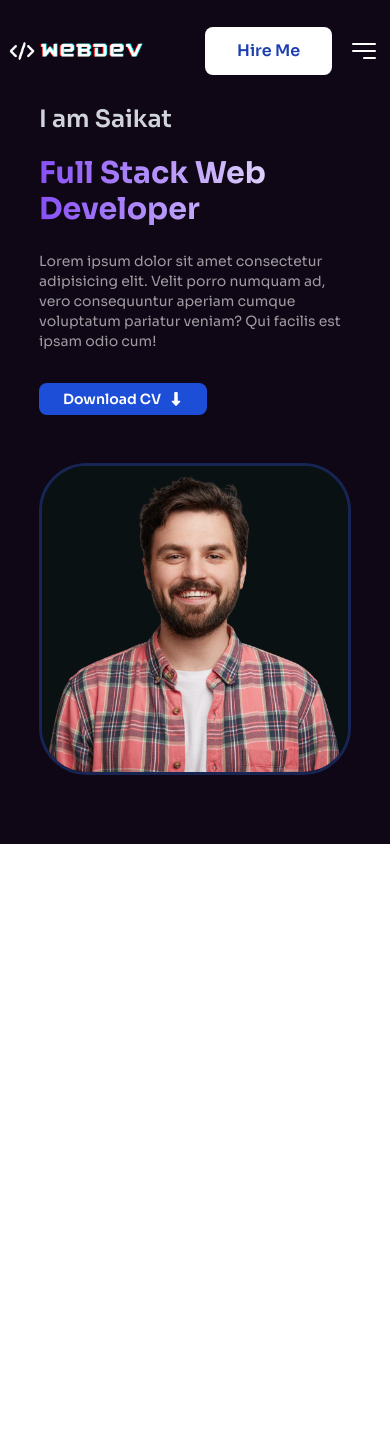
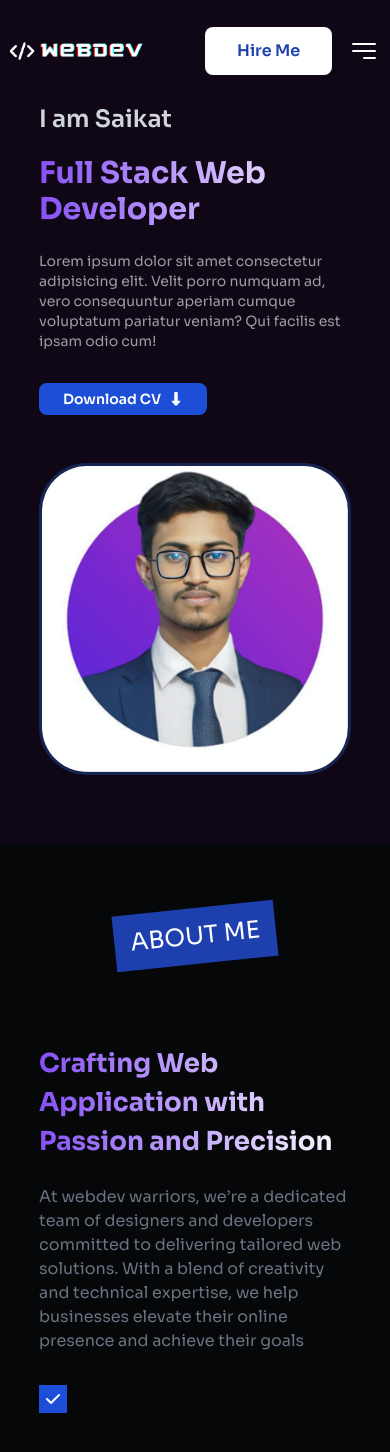
Before and after one commit to codeftsaikat/portfolio, a Next.js app: page / in a window 390 px wide. Shown: the top 1452 px of the page. Before the commit the page ends 844 px from the top, so only its background shows below. Built offline with nearby package versions, Linux system fonts and the light colour scheme.

Commit message:
Implement about section with text content and responsive styling

```diff
--- a/Data/data.ts
+++ b/Data/data.ts
@@ -3,7 +3,7 @@ export const BaseInfo = {
     position: "Full Stack Web Developer",
     description:
       "Lorem ipsum dolor sit amet consectetur adipisicing elit. Velit porro numquam ad, vero consequuntur aperiam cumque voluptatum pariatur veniam? Qui facilis est ipsam odio cum!",
-    profilePic: "/images/hero.png",
+    profilePic: "/images/saikat_profile.jpg",
   };
 
   export const aboutInfo = {
--- /dev/null
+++ b/components/Helper/SectionHeading.tsx
@@ -0,0 +1,15 @@
+import React, { ReactNode } from "react";
+
+type Props = {
+  children: ReactNode;
+};
+
+const SectionHeading = ({ children }: Props) => {
+  return (
+    <h1 className="bg-blue-800 w-fit text-center px-4 py-3 mx-auto text-white text-2xl sm:text-3xl md:text-4xl uppercase -rotate-6">
+      {children}
+    </h1>
+  );
+};
+
+export default SectionHeading;
--- /dev/null
+++ b/components/Home/About/About.tsx
@@ -0,0 +1,34 @@
+import SectionHeading from '@/components/Helper/SectionHeading'
+import { aboutInfo } from '@/data/data'
+import React from 'react'
+import { FaCableCar, FaCheck } from 'react-icons/fa6'
+
+const About = () => {
+  return (
+    <div className='pt-16 pb-16 bg-[#050709]'>
+        {/* section heading */}
+        <SectionHeading>About Me</SectionHeading>
+
+        <div className='w-[80%] mx-auto grid grid-cols-1 lg:grid-cols-2 gap-8 items-center mt-20'>
+            {/* text content */}
+            <div>
+                <h1 className='text-bg text-gray-200 text-[26px] sm:text-3xl md:text-4xl lg:text-5xl font-bold'>{aboutInfo.title}</h1>
+                <p className='text-gray-500 mt-6 text-base'>{aboutInfo.description}</p>
+                <div className='mt-8'>
+                  <div className='flex items-center space-x-2 mb-6'>
+                    <div className='h-7 w-7 bg-blue-700 flex flex-col items-center justify-center'>
+                         <FaCheck className='text-white'/>
+                    </div>
+                  </div>
+                </div>
+            </div>
+            {/* stats content */}
+            <div>
+
+            </div>
+        </div>
+    </div>
+  )
+}
+
+export default About
--- a/components/Home/Hero/Hero.tsx
+++ b/components/Home/Hero/Hero.tsx
@@ -32,8 +32,8 @@ const Hero = () => {
             <Image
               src={BaseInfo.profilePic}
               alt="profile image"
-              height={500}
-              width={500}
+              height={400}
+              width={400}
             />
           </div>
         </div>
--- a/components/Home/Home.tsx
+++ b/components/Home/Home.tsx
@@ -1,10 +1,12 @@
 import React from 'react'
 import Hero from './Hero/Hero'
+import About from './About/about'
 
 const Home = () => {
   return (
     <div className='overflow-hidden'>
           <Hero/>
+          <About/>
     </div>
   )
 }
```
Also changed, not shown: public/images/saikat_profile.jpg (added).
